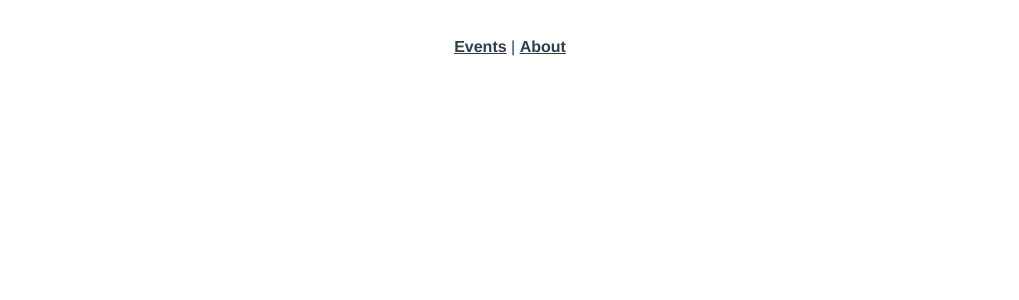
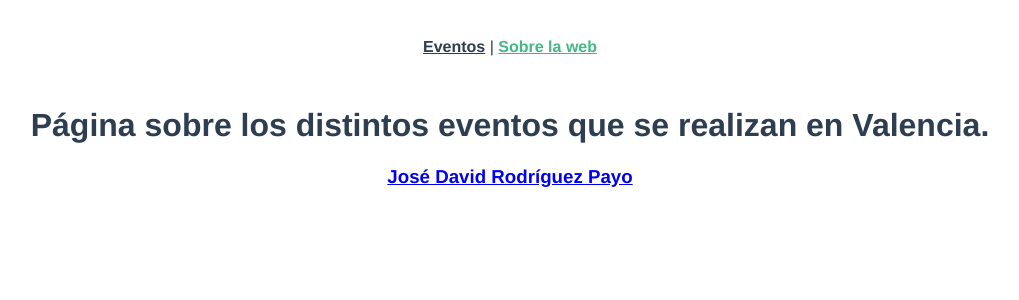
Before and after one commit to josedavidrp/Real-World-Vue-3, a Vue app: page /sobre-la-web in a window 1280 px wide. Before the commit this address had no page. Shown: the top 300 px of the page, without its empty margins (130-1149 px from the left). Built offline with nearby package versions, Linux system fonts and the light colour scheme.

Commit message:
Traducción al castellano

```diff
--- a/src/App.vue
+++ b/src/App.vue
@@ -7,8 +7,8 @@ import { RouterLink, RouterView } from 'vue-router'
     <header>
       <div class="wrapper">
         <nav>
-          <RouterLink :to="{ name: 'home' }">Events</RouterLink> |
-          <RouterLink :to="{ name: 'about' }">About</RouterLink>
+          <RouterLink :to="{ name: 'home' }">Eventos</RouterLink> |
+          <RouterLink :to="{ name: 'about' }">Sobre la web</RouterLink>
         </nav>
       </div>
     </header>
--- a/src/components/EventCard.vue
+++ b/src/components/EventCard.vue
@@ -11,7 +11,7 @@ defineProps({
   <RouterLink class="event-link" :to="{ name: 'event-details', params: { id: event.id } }">
     <div class="event-card">
       <h2>{{ event.title }}</h2>
-      <span>@{{ event.time }} on {{ event.date }}</span>
+      <span>A las {{ event.time }} en {{ event.date }}</span>
     </div>
   </RouterLink>
 </template>
--- a/src/router/index.js
+++ b/src/router/index.js
@@ -11,7 +11,7 @@ const router = createRouter({
       component: EventListView,
     },
     {
-      path: '/about',
+      path: '/sobre-la-web',
       name: 'about',
       component: AboutView,
     },
--- a/src/views/AboutView.vue
+++ b/src/views/AboutView.vue
@@ -1,6 +1,6 @@
 <template>
   <div class="about">
-    <h1>A site for events to better the world.</h1>
+    <h1>Página sobre los distintos eventos que se realizan en Valencia.</h1>
     <h3>
       <a href="https://linkedin.com/in/jdavid-rodriguez" target="_blank"
         >José David Rodríguez Payo</a
--- a/src/views/EventDetails.vue
+++ b/src/views/EventDetails.vue
@@ -23,7 +23,7 @@ onMounted(() => {
 <template>
   <div v-if="event">
     <h1>{{ event.title }}</h1>
-    <p>{{ event.time }} on {{ event.date }} @ {{ event.location }}</p>
+    <p>{{ event.time }} en {{ event.date }} en {{ event.location }}</p>
     <p>{{ event.description }}</p>
   </div>
 </template>
--- a/src/views/EventListView.vue
+++ b/src/views/EventListView.vue
@@ -18,7 +18,7 @@ onMounted(() => {
 
 <template>
   <div class="events">
-    <h1>Events For Good</h1>
+    <h1>Eventos de Valencia</h1>
     <EventCard v-for="event in events" :key="event.id" :event="event" />
   </div>
 </template>
```
